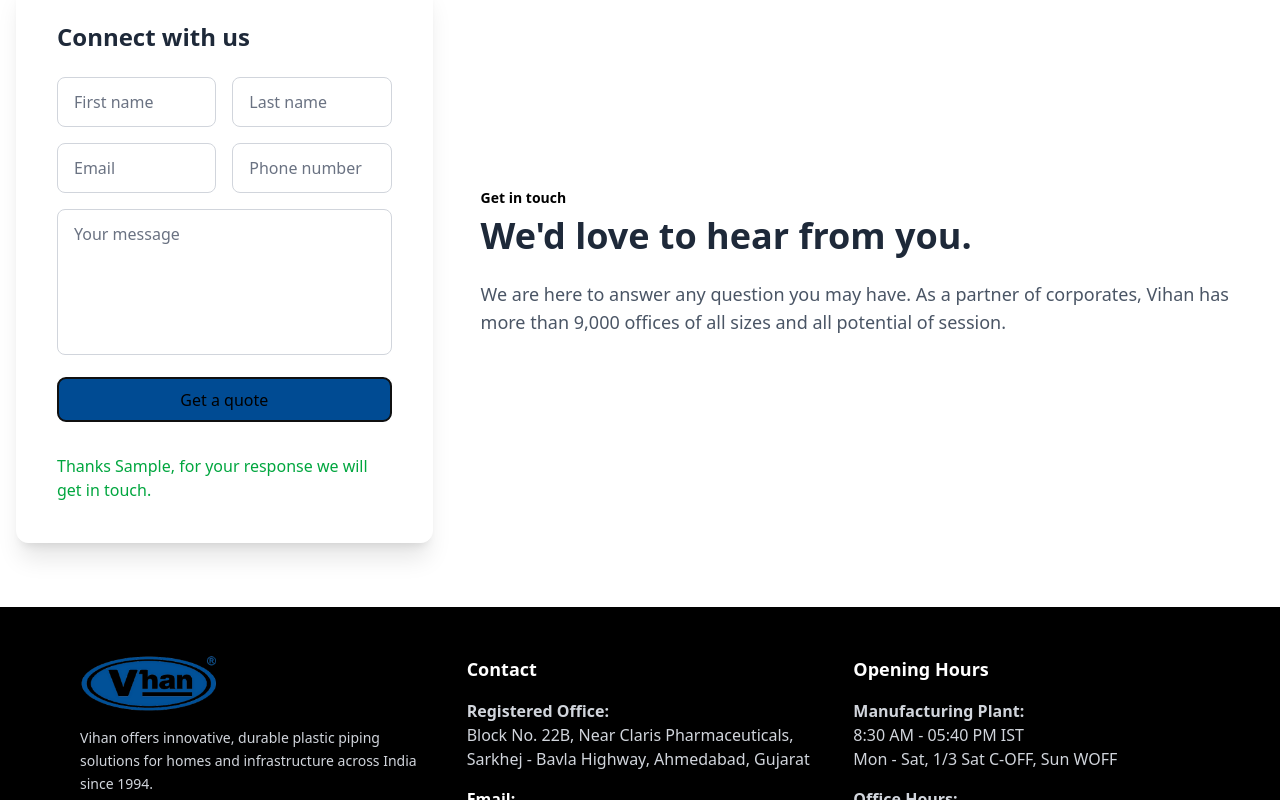
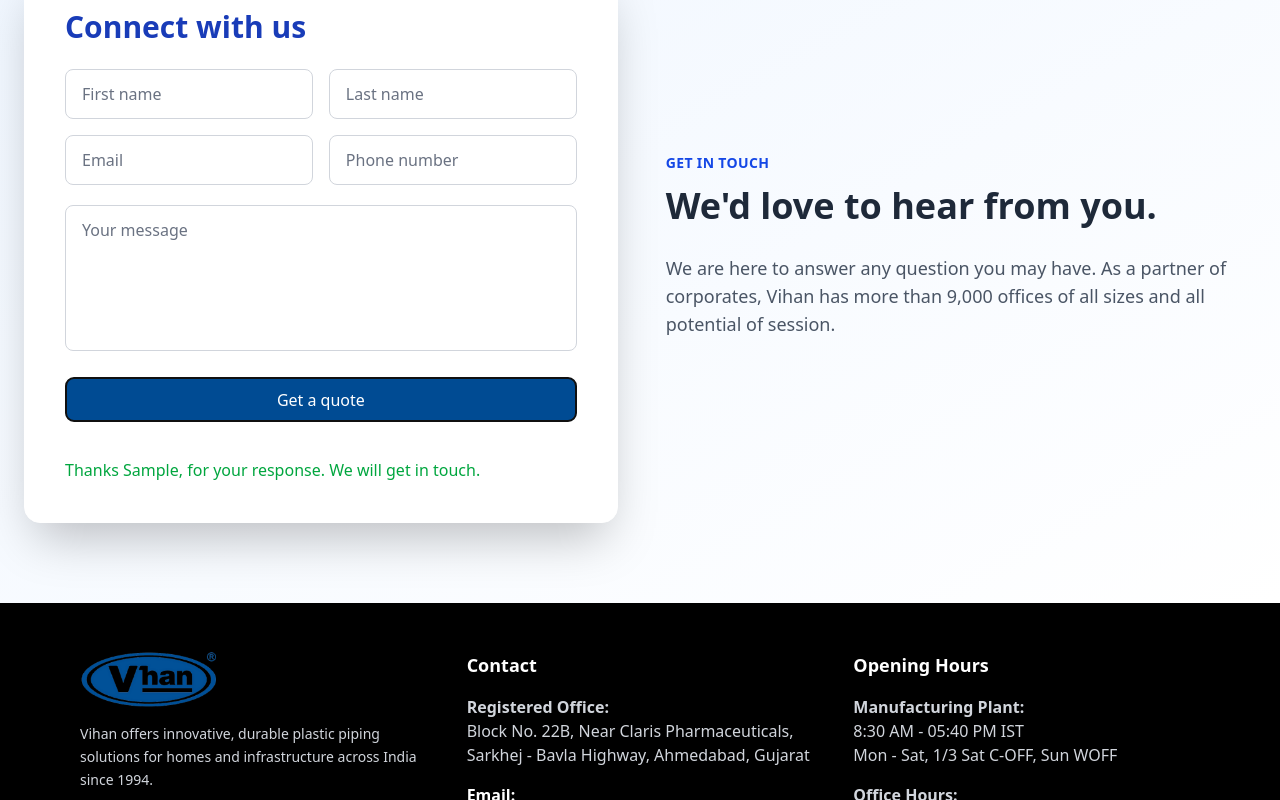
Before and after one commit to meghasingh07/5003, a React (Vite) app: page /contact in a window 1280 px wide. Both pictures are taken after typing "Sample", "Sample", "name@example.com", "5551234", "Sample" into the empty fields and a click on the button "Get a quote". Built offline with nearby package versions, Linux system fonts and the light colour scheme.

Commit message:
code updated

```diff
--- a/src/components/ContactForm.jsx
+++ b/src/components/ContactForm.jsx
@@ -1,6 +1,7 @@
 import React, { useState } from "react";
 import { Formik, Form, Field } from "formik";
 import * as Yup from "yup";
+import { motion } from "framer-motion";
 
 const formFields = [
   { name: "firstName", placeholder: "First name", type: "text" },
@@ -17,14 +18,27 @@
   message: Yup.string().required("Required"),
 });
 
+const fadeIn = {
+  hidden: { opacity: 0, y: 20 },
+  visible: { opacity: 1, y: 0, transition: { duration: 0.6 } },
+};
+
 const ContactForm = () => {
   const [submittedName, setSubmittedName] = useState("");
 
   return (
-    <section className="bg-white py-16 px-4">
-      <div className="max-w-7xl mx-auto flex flex-col-reverse md:flex-row gap-12 items-center">
-        <div className="bg-white shadow-xl rounded-xl p-8 md:p-10 border">
-          <h2 className="text-2xl font-bold text-gray-800 mb-6">
+    <section className="bg-gradient-to-br from-blue-50 to-white py-20 px-6">
+      <motion.div
+        className="max-w-7xl mx-auto flex flex-col-reverse md:flex-row gap-12 items-center"
+        initial="hidden"
+        animate="visible"
+        variants={fadeIn}
+      >
+        <motion.div
+          className="bg-white shadow-2xl rounded-2xl p-8 md:p-10 border w-full md:w-1/2"
+          variants={fadeIn}
+        >
+          <h2 className="text-3xl font-bold text-blue-800 mb-6">
             Connect with us
           </h2>
           <Formik
@@ -42,7 +56,7 @@
             }}
           >
             {({ errors, touched }) => (
-              <Form className="space-y-4">
+              <Form className="space-y-5">
                 <div className="grid grid-cols-1 md:grid-cols-2 gap-4">
                   {formFields.map((field) => (
                     <div key={field.name}>
@@ -50,7 +64,7 @@
                         name={field.name}
                         placeholder={field.placeholder}
                         type={field.type}
-                        className="w-full border border-gray-300 rounded-lg px-4 py-3 placeholder:text-gray-500 text-gray-900 focus:outline-none focus:ring-2 focus:ring-yellow-400"
+                        className="w-full border border-gray-300 rounded-lg px-4 py-3 placeholder:text-gray-500 text-gray-900 focus:outline-none focus:ring-2 focus:ring-blue-400 transition-all"
                       />
                       {errors[field.name] && touched[field.name] && (
                         <div className="text-red-500 text-sm mt-1">
@@ -67,7 +81,7 @@
                     name="message"
                     placeholder="Your message"
                     rows="5"
-                    className="w-full border border-gray-300 rounded-lg px-4 py-3 resize-none placeholder:text-gray-500 text-gray-900 focus:outline-none focus:ring-2 focus:ring-yellow-400"
+                    className="w-full border border-gray-300 rounded-lg px-4 py-3 resize-none placeholder:text-gray-500 text-gray-900 focus:outline-none focus:ring-2 focus:ring-blue-400 transition-all"
                   />
                   {errors.message && touched.message && (
                     <div className="text-red-500 text-sm mt-1">
@@ -78,25 +92,29 @@
 
                 <button
                   type="submit"
-                  className="w-full bg-[#004b93] text-black font-semibold py-3 rounded-md hover:text-amber-50 transition"
+                  className="w-full bg-[#004b93] text-white font-semibold py-3 rounded-lg border border-blue-600 hover:bg-white hover:text-black transition duration-300"
                 >
                   Get a quote
                 </button>
 
                 {submittedName && (
                   <p className="text-green-600 font-medium mt-4">
-                    Thanks {submittedName}, for your response we will get in
-                    touch.
+                    Thanks {submittedName}, for your response. We will get in touch.
                   </p>
                 )}
               </Form>
             )}
           </Formik>
-        </div>
+        </motion.div>
 
-        <div>
-          <p className="text-sm font-semibold text-black mb-2">Get in touch</p>
-          <h2 className="text-4xl font-bold text-gray-800 mb-6">
+        <motion.div
+          className="md:w-1/2 text-center md:text-left"
+          variants={fadeIn}
+        >
+          <p className="text-sm font-semibold text-blue-700 mb-2 uppercase tracking-wide">
+            Get in touch
+          </p>
+          <h2 className="text-4xl font-extrabold text-gray-800 mb-6 leading-snug">
             We'd love to hear from you.
           </h2>
           <p className="text-gray-600 text-lg">
@@ -104,8 +122,8 @@
             corporates, Vihan has more than 9,000 offices of all sizes and all
             potential of session.
           </p>
-        </div>
-      </div>
+        </motion.div>
+      </motion.div>
     </section>
   );
 };
--- a/src/pages/Contact.jsx
+++ b/src/pages/Contact.jsx
@@ -13,12 +13,8 @@
         <NavBarMain />
       </div>
 
-      <div
-        className="relative w-full h-[500px] bg-cover bg-center"
-        style={{
-          backgroundImage: `url("/footer.jpeg")`,
-        }}
-      >
+      <div className="relative w-full h-[500px] bg-black">
+
         <div className="absolute inset-0 bg-black/60"></div>
         <div className="relative z-10 flex flex-col items-center justify-center h-full text-center px-6">
           <h1 className="text-5xl md:text-6xl font-bold fade-in-up">
```
Also changed, not shown: src/components/EnquiryForm.jsx (+43 -44 lines).
